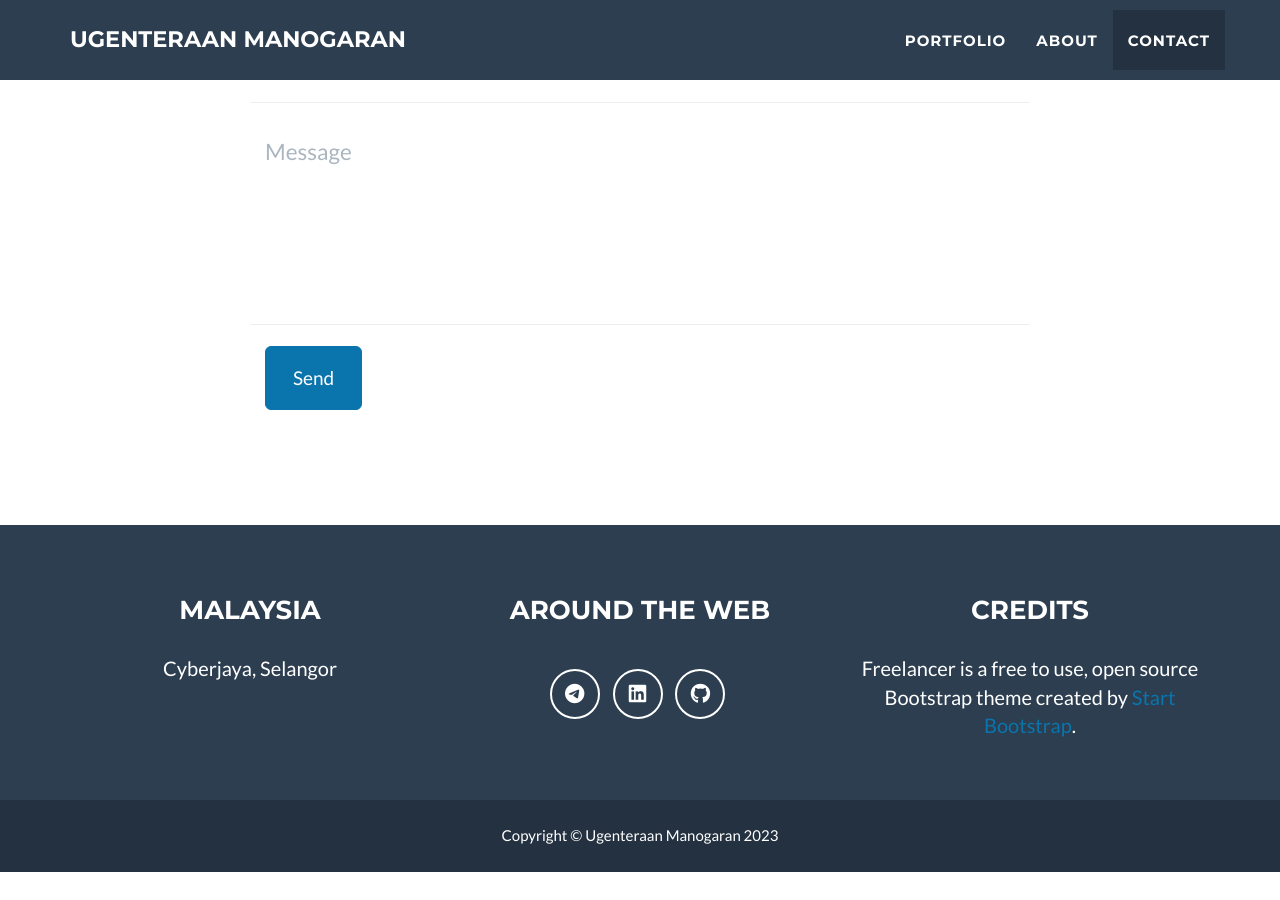
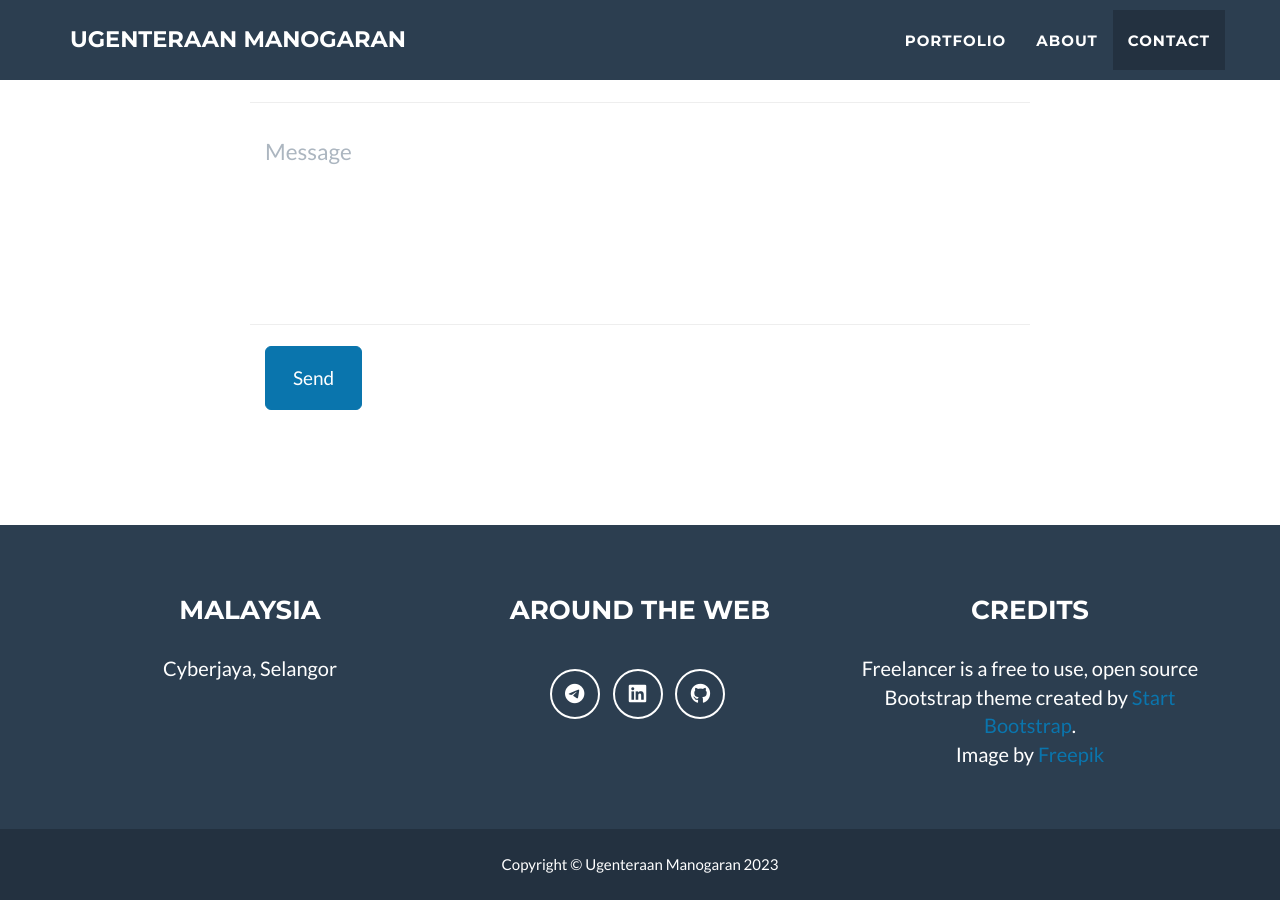
Before and after one commit to Ugenteraan/ugenteraan.github.io, a Jekyll site: the page built from _posts/2014-07-18-project-1.markdown, in a window 1280 px wide and 900 px high, scrolled down 2530 px. Built offline with Jekyll 4.4.1, drawn with Linux system fonts in a browser that asks for light colours; our own code applies the rules of GitHub Pages for plain Markdown files; before the commit the page ends 3402 px from its top, so only the background shows below that.

```diff
--- a/_config.yml
+++ b/_config.yml
@@ -52,7 +52,7 @@ address:
   - line: Cyberjaya, Selangor
 
 # Credits content
-credits: 'Freelancer is a free to use, open source Bootstrap theme created by <a href="http://startbootstrap.com">Start Bootstrap</a>. </br> '
+credits: 'Freelancer is a free to use, open source Bootstrap theme created by <a href="http://startbootstrap.com">Start Bootstrap</a>. </br> Image by <a href="https://www.freepik.com/free-photo/automatic-recognition-software-analyzing-city-elements_57314351.htm#query=self%20driving&position=2&from_view=search&track=ais">Freepik</a>'
 
 # Build settings
 markdown: kramdown
--- a/_posts/2014-07-17-project-2.markdown
+++ b/_posts/2014-07-17-project-2.markdown
@@ -4,6 +4,7 @@ modal-id: 2
 date: 2019-02-01
 img: selfdriving.png
 alt: image-alt
+title: Self-Driving Car Prototype
 project-date: February 2019 - April 2019
 client: Nano Malaysia
 category: Freelance
```
